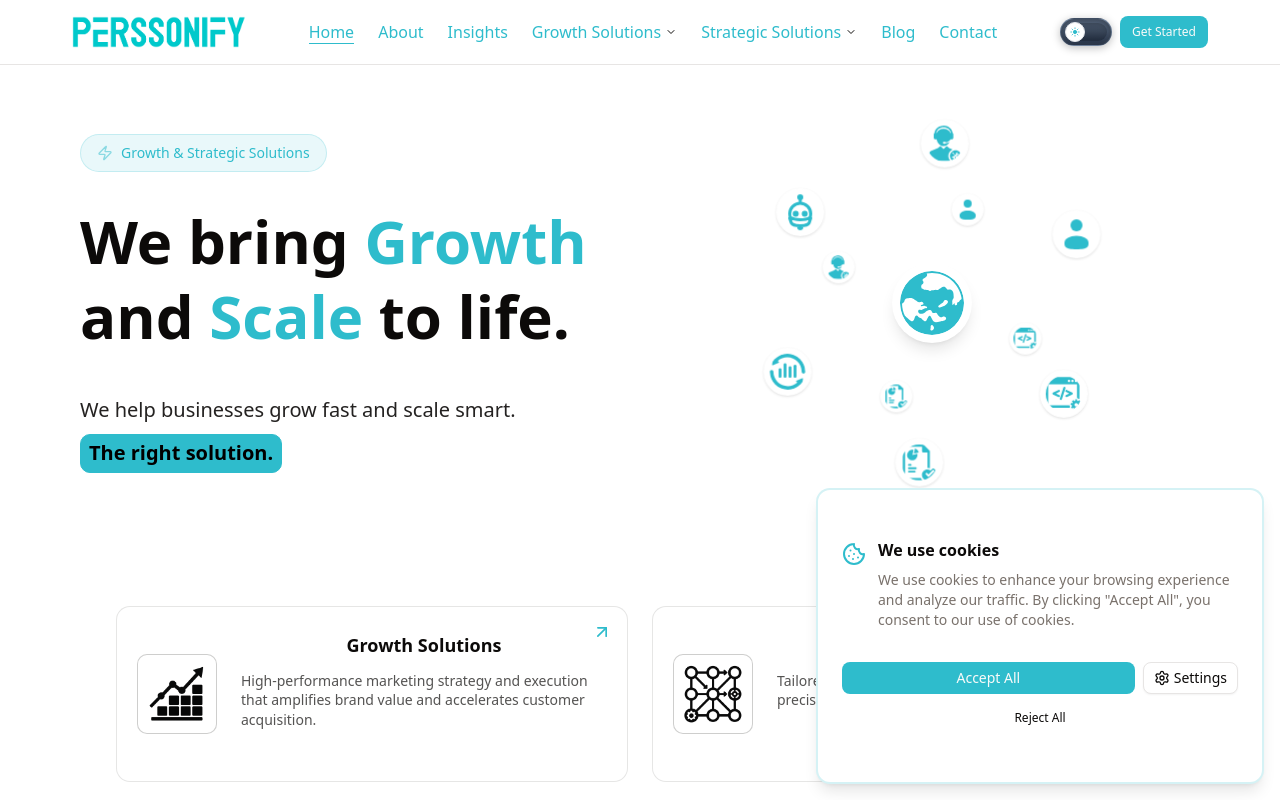
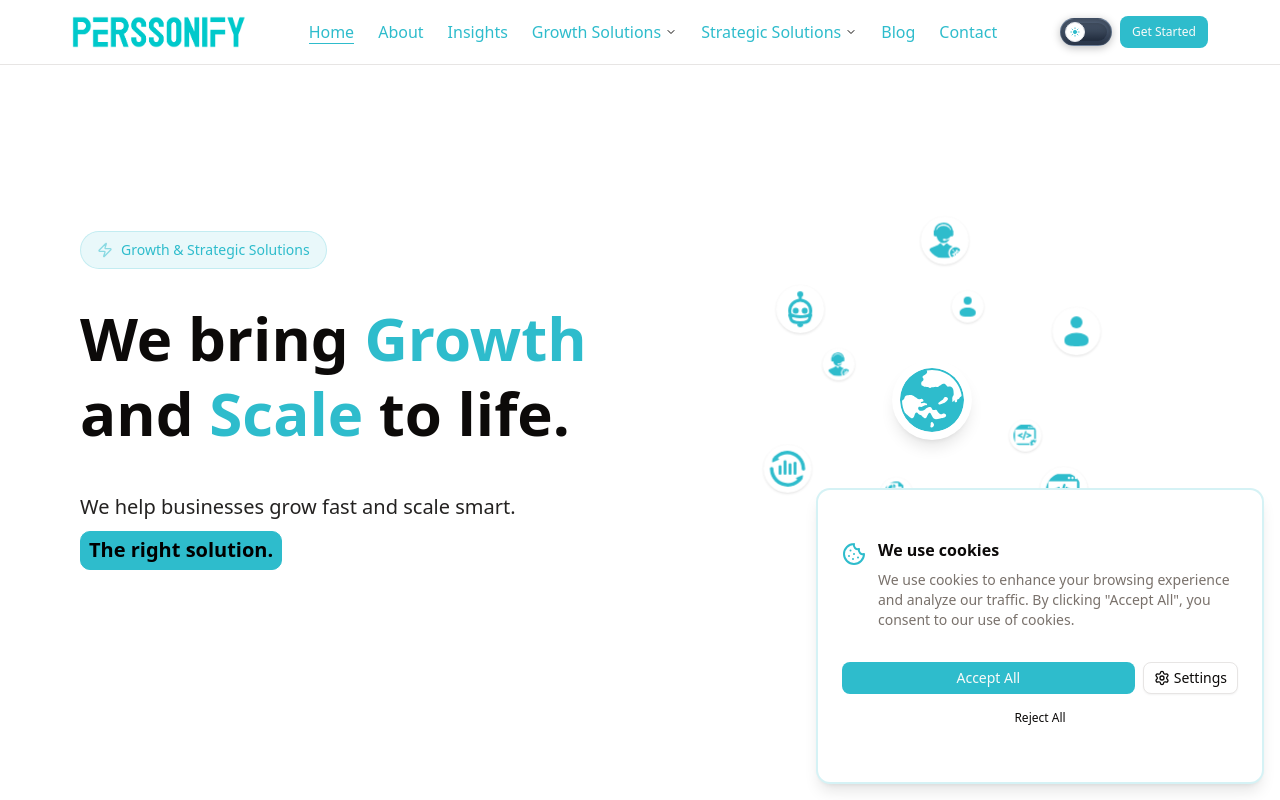
Before and after one commit to Perssonify/Perssonify-Web-Frontend, a Next.js app: page / in a window 1280 px wide. Shown: the top 800 px of the page. Built offline with nearby package versions, Linux system fonts and the light colour scheme.

Commit message:
Hero design updates

```diff
--- a/src/app/(home)/_hero/index.tsx
+++ b/src/app/(home)/_hero/index.tsx
@@ -65,7 +65,7 @@
   return (
     <section className="relative overflow-hidden bg-background">
       <div className="max-w-6xl mx-auto px-2 sm:px-4">
-        <div className="grid grid-cols-1 md:grid-cols-2 gap-12 items-center pt-32 pb-24">
+        <div className="grid grid-cols-1 md:grid-cols-2 gap-12 items-center  h-screen">
           {/* Left: Content */}
           <div className="flex flex-col items-start text-left gap-6">
             <motion.div
```
